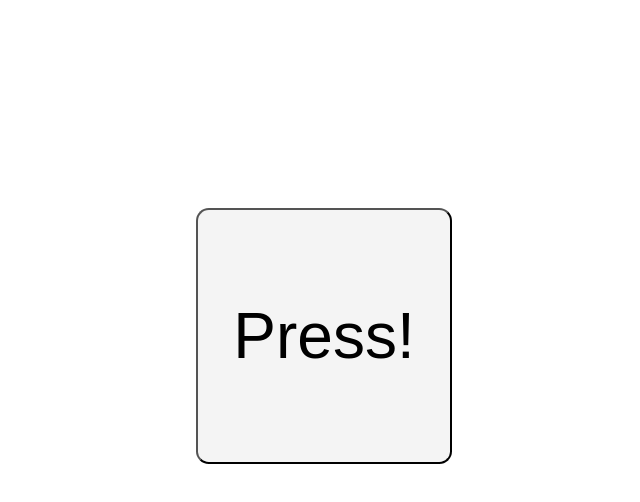
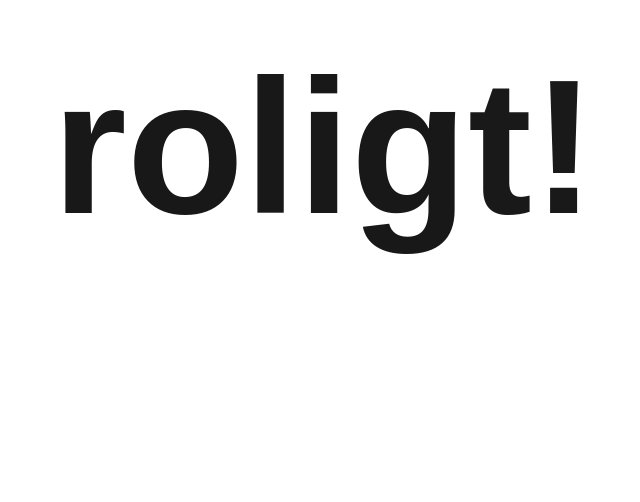
Before and after one commit to mbolinsson/mbolinsson.github.io, a plain HTML site: page index.html in a window 1280 px wide. Shown: the whole page, without its empty margins (316-956 px from the left). Drawn offline with Linux system fonts and the light colour scheme; a web font is replaced by a local one.

Commit message:
trevligt

```diff
--- a/index.html
+++ b/index.html
@@ -1,18 +1,18 @@
 <!DOCTYPE html>
 <html lang="en">
   <head>
-  <meta charset="UTF-8">
-  <meta name="viewport" content="width=device-width, initial-scale=1.0">
-  <meta http-equiv="X-UA-Compatible" content="ie=edge">
-  <link rel="stylesheet" href="styles.css">
+    <meta charset="UTF-8" />
+    <meta name="viewport" content="width=device-width, initial-scale=1.0" />
+    <meta http-equiv="X-UA-Compatible" content="ie=edge" />
+    <link rel="stylesheet" href="styles.css" />
+    <link
+      href="https://fonts.googleapis.com/css?family=Lacquer&display=swap"
+      rel="stylesheet"
+    />
     <title>Document</title>
   </head>
   <body>
-
-  <button onclick="forever()">Press!</button>
-
-
-
+    <h1 id="hettan"></h1>
 
     <script src="main.js"></script>
   </body>
--- a/main.js
+++ b/main.js
@@ -1,15 +1,33 @@
-console.log('hej');
+let hettan = document.querySelector("#hettan");
+let oneMore = 0;
 
+const words = [
+  "Trevligt!",
+  "kul!",
+  "roligt!",
+  "mysigt!",
+  "angenämt!",
+  "underbart!",
+  "fantastiskt!"
+];
 
-function forever() {
+// const color = ["red", "green", "black", "tomato", "yellow", "orange", "blue"];
 
-    document.body.style.backgroundColor = "red", 1000000,
-    document.body.style.backgroundColor = "blue";
+function extraTrevlig() {
+  if (oneMore > 6) {
+    oneMore = 0;
+  }
+  hettan.innerHTML = words[oneMore];
+  //   hettan.style.color = color[oneMore];
+  hettan.style.opacity = "1";
+  oneMore++;
+  console.log(oneMore);
+  window.setTimeout(wait, 1000);
+}
 
+function wait() {
+  hettan.style.opacity = "0";
+  window.setTimeout(extraTrevlig, 1000);
+}
 
-    console.log('forever-and-ever');
-
-
-
-
-};
+extraTrevlig();
--- a/styles.css
+++ b/styles.css
@@ -1,25 +1,12 @@
-
-
-
 body {
-
-  display: flex;
-  justify-content: center;
-
+  text-align: center;
+  font-family: "Lacquer", sans-serif;
+  box-sizing: border-box;
 }
 
-
-button {
-  border-radius: 5%;
-  font-size: 5vw;
-  margin-top: 25vh;
-  width: 20vw;
-  height: 20vw;
-  background-color: rgba(162, 162, 162, 0.112);
-
+h1 {
+  font-size: 15vw;
+  margin: 4.5vh 0.5vw 0 0.5vw;
+  opacity: 1;
+  transition: 1s;
 }
-
-button:active {
-  background-color: red;
-  color: white;
-}
```
Lines whose indentation alone changed are shown as unchanged.
